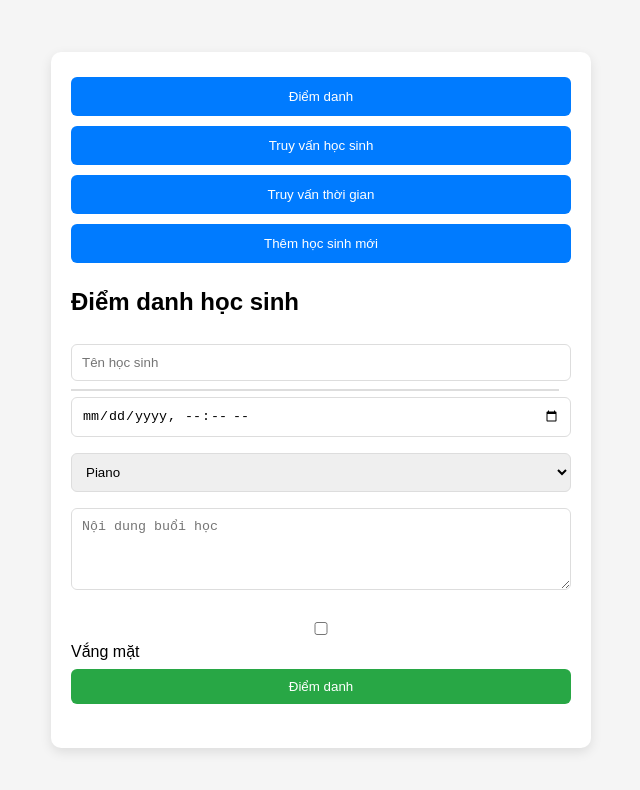
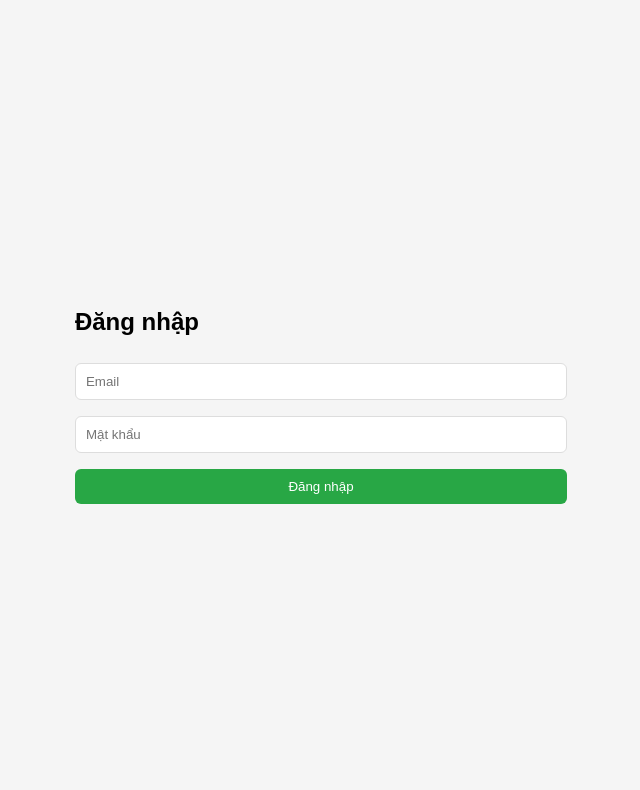
Before and after one commit to jimmywea/kiadstarstool, a plain HTML site: page index.html in a window 1280 px wide. Shown: the whole page, without its empty margins (319-959 px from the left). Drawn offline with Linux system fonts and the light colour scheme.

Commit message:
Update index.html

```diff
--- a/index.html
+++ b/index.html
@@ -10,7 +10,14 @@
   <script src="https://cdnjs.cloudflare.com/ajax/libs/xlsx/0.18.5/xlsx.full.min.js"></script>
 </head>
 <body>
-  <div id="app">
+  <div id="auth-section">
+    <h2>Đăng nhập</h2>
+    <input type="email" id="email" placeholder="Email" required>
+    <input type="password" id="password" placeholder="Mật khẩu" required>
+    <button onclick="loginUser(document.getElementById('email').value, document.getElementById('password').value)">Đăng nhập</button>
+  </div>
+
+  <div id="app" style="display: none;">
     <!-- Thanh điều hướng -->
     <div class="nav">
       <button onclick="showSection('attendance')" aria-label="Điểm danh học sinh">Điểm danh</button>
@@ -49,12 +56,8 @@
       <input type="date" id="query-student-start-date" aria-label="Ngày bắt đầu">
       <input type="date" id="query-student-end-date" aria-label="Ngày kết thúc">
       <button onclick="queryStudent()" aria-label="Truy vấn học sinh">Truy vấn</button>
-
-      <!-- Kết quả truy vấn sẽ được hiển thị ở đây -->
       <div id="query-student-result"></div>
-
-      <!-- Nút xuất dữ liệu ra Excel (ban đầu ẩn đi) -->
-      <button id="export-student-excel" style="display:none;" onclick="exportStudentToExcel()" aria-label="Xuất dữ liệu ra Excel">Xuất ra Excel</button>
+      <button id="export-student-excel" style="display:none;" onclick="exportToExcel()" aria-label="Xuất dữ liệu ra Excel">Xuất ra Excel</button>
     </div>
 
     <!-- Truy vấn theo thời gian và môn học -->
```
